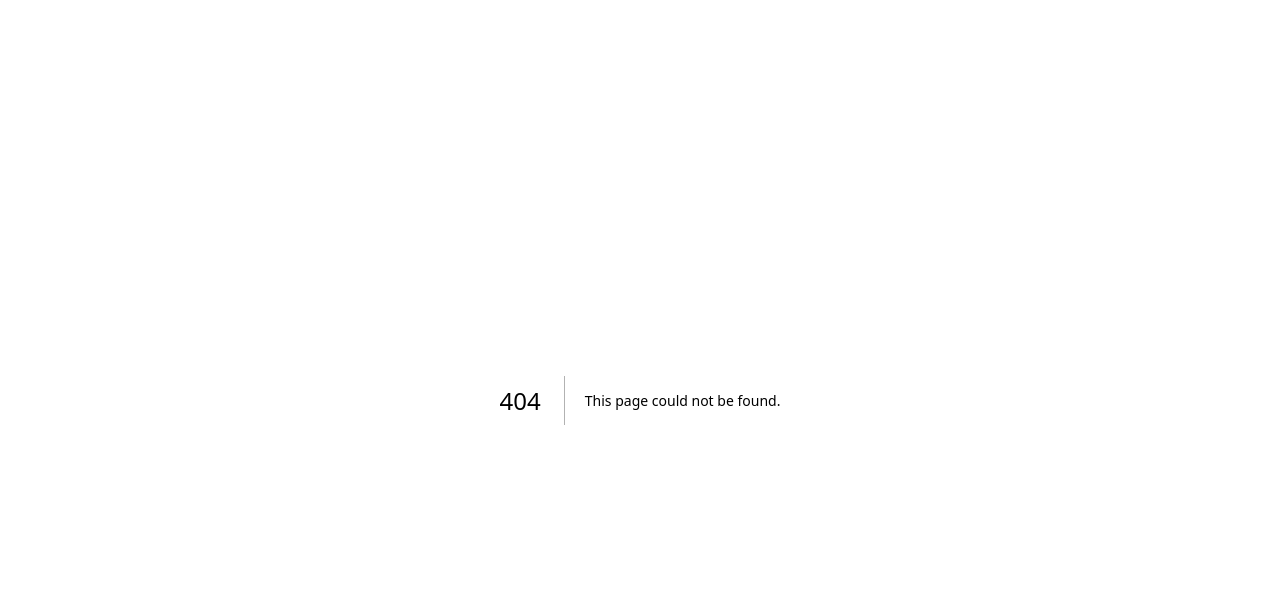
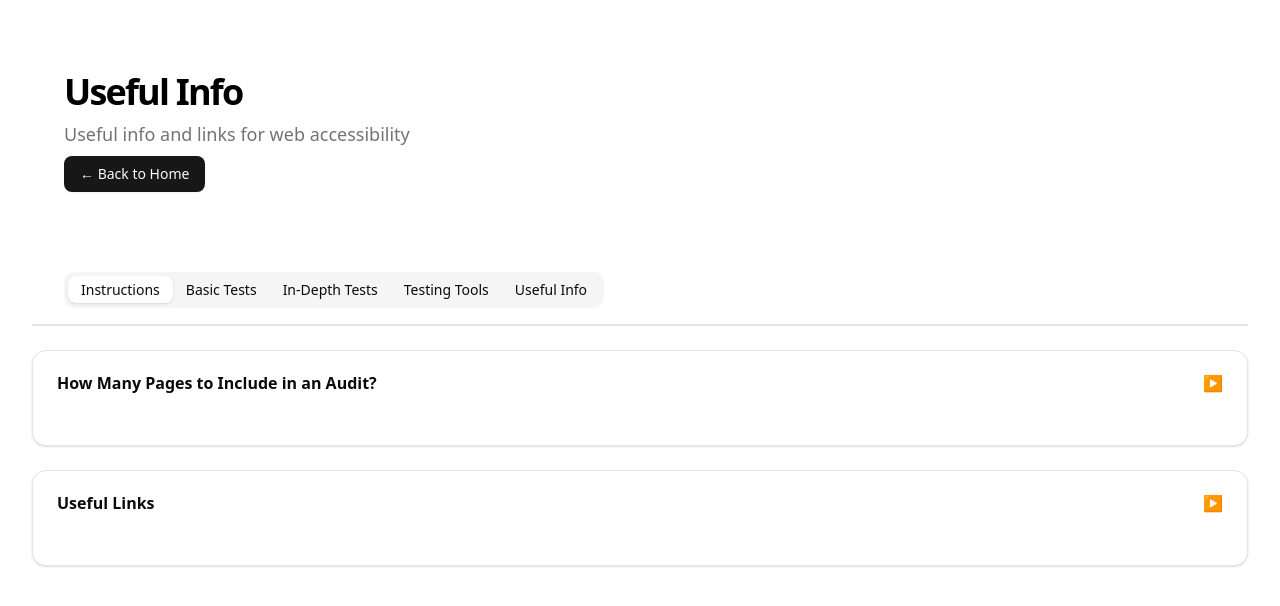
Before and after one commit to hanna-fmw/wcag-compliance-tracker, a Next.js app: page /useful-info in a window 1280 px wide. Before the commit this address had no page. Shown: the top 606 px of the page. Built offline with nearby package versions, Linux system fonts and the light colour scheme.

Commit message:
Add 'Useful Info' tab to NavigationTabs component and remove unused content from TestToolsPage for improved navigation and clarity.

```diff
--- a/app/components/NavigationTabs.js
+++ b/app/components/NavigationTabs.js
@@ -33,6 +33,12 @@ export default function NavigationTabs() {
 							onClick={() => router.push('/test-tools')}>
 							Testing Tools
 						</TabsTrigger>
+						<TabsTrigger
+							value='useful-info'
+							className='rounded-md px-3'
+							onClick={() => router.push('/useful-info')}>
+							Useful Info
+						</TabsTrigger>
 					</TabsList>
 				</Tabs>
 			</div>
--- a/app/test-tools/page.js
+++ b/app/test-tools/page.js
@@ -519,75 +519,7 @@ export default function TestToolsPage() {
 						</CardContent>
 					</Card>
 
-					{/* Pages to Include Section */}
-					<Card>
-						<CardHeader>
-							<CardTitle
-								className='flex justify-between items-center cursor-pointer'
-								onClick={() => toggleSection('pages')}>
-								How Many Pages to Include in an Audit?
-								<span
-									className={`transform transition-transform ${
-										expandedSections.pages ? 'rotate-90' : ''
-									}`}>
-									▶
-								</span>
-							</CardTitle>
-						</CardHeader>
-						<CardContent>
-							{expandedSections.pages && (
-								<div className='space-y-6'>
-									<div>
-										<h3 className='text-lg font-semibold mb-2'>Representative Sampling</h3>
-										<p className='text-muted-foreground mb-3'>
-											The audit should cover a diverse and representative selection of pages,
-											including:
-										</p>
-										<ul className='list-disc pl-6 space-y-2 text-muted-foreground'>
-											<li>Homepage</li>
-											<li>Navigation menus</li>
-											<li>Key user flows (e.g., login, forms, checkout)</li>
-											<li>Dynamic content (e.g., pop-ups, modals)</li>
-											<li>Different content types (text, images, videos, PDFs, etc.)</li>
-										</ul>
-									</div>
 
-									<div>
-										<h3 className='text-lg font-semibold mb-2'>Minimum Recommendation</h3>
-										<ul className='list-disc pl-6 space-y-2 text-muted-foreground'>
-											<li>Small websites (under 10 pages): Test all pages</li>
-											<li>Medium websites (10-100 pages): Test at least 10-15 key pages</li>
-											<li>
-												Large websites (100+ pages): Test a percentage (e.g., 5-10%) across
-												different templates and functionalities
-											</li>
-										</ul>
-									</div>
-									<div>
-										<h3 className='text-lg font-semibold mb-2'>Other Recommendations</h3>
-										<p className='pl-6 space-y-2 text-muted-foreground'>
-											Instead of evaluating every page, choose the pages and functionalities that
-											represent the broader experience of the website. For example:
-										</p>
-										<ul className='list-disc pl-6 space-y-2 text-muted-foreground'>
-											<li>Most popular pages</li>
-											<li>Range of template types</li>
-											<li>At least one service end-to-end (where possible)</li>
-											<li>
-												Other pages your stakeholders (or you) thinks really need to be tested
-											</li>
-											<li>Try to limit the amount of pages (8-10).</li>
-											<li>
-												When writing down issues you'll need to refer to screens (and sometimes
-												specific states), so it helps to list the URLs and to take screenshots of
-												all the pages and create an overview in FigJam or Miro to refer to.
-											</li>
-										</ul>
-									</div>
-								</div>
-							)}
-						</CardContent>
-					</Card>
 				</div>
 			</div>
 		</main>
--- /dev/null
+++ b/app/useful-info/page.js
@@ -0,0 +1,144 @@
+'use client'
+import Link from 'next/link'
+import { useState } from 'react'
+import { Card, CardContent, CardHeader, CardTitle } from '@/components/ui/card'
+import Hero from '../components/Hero'
+
+export default function UsefulInfoPage() {
+	const [expandedSections, setExpandedSections] = useState({
+		pages: false,
+		usefulLinks: false,
+	})
+
+	const toggleSection = (section) => {
+		setExpandedSections((prev) => ({
+			...prev,
+			[section]: !prev[section],
+		}))
+	}
+	return (
+		<main className='container mx-auto px-4 sm:px-6 lg:px-8 max-w-7xl py-6'>
+			<div className='space-y-6'>
+				<Hero title='Useful Info' description='Useful info and links for web accessibility' />
+				{/* Pages to Include Section */}
+				<Card>
+					<CardHeader>
+						<CardTitle
+							className='flex justify-between items-center cursor-pointer'
+							onClick={() => toggleSection('pages')}>
+							How Many Pages to Include in an Audit?
+							<span
+								className={`transform transition-transform ${
+									expandedSections.pages ? 'rotate-90' : ''
+								}`}>
+								▶
+							</span>
+						</CardTitle>
+					</CardHeader>
+					<CardContent>
+						{expandedSections.pages && (
+							<div className='space-y-6'>
+								<div>
+									<h3 className='text-lg font-semibold mb-2'>Representative Sampling</h3>
+									<p className='text-muted-foreground mb-3'>
+										The audit should cover a diverse and representative selection of pages,
+										including:
+									</p>
+									<ul className='list-disc pl-6 space-y-2 text-muted-foreground'>
+										<li>Homepage</li>
+										<li>Navigation menus</li>
+										<li>Key user flows (e.g., login, forms, checkout)</li>
+										<li>Dynamic content (e.g., pop-ups, modals)</li>
+										<li>Different content types (text, images, videos, PDFs, etc.)</li>
+									</ul>
+								</div>
+
+								<div>
+									<h3 className='text-lg font-semibold mb-2'>Minimum Recommendation</h3>
+									<ul className='list-disc pl-6 space-y-2 text-muted-foreground'>
+										<li>Small websites (under 10 pages): Test all pages</li>
+										<li>Medium websites (10-100 pages): Test at least 10-15 key pages</li>
+										<li>
+											Large websites (100+ pages): Test a percentage (e.g., 5-10%) across different
+											templates and functionalities
+										</li>
+									</ul>
+								</div>
+								<div>
+									<h3 className='text-lg font-semibold mb-2'>Other Recommendations</h3>
+									<p className='pl-6 space-y-2 text-muted-foreground'>
+										Instead of evaluating every page, choose the pages and functionalities that
+										represent the broader experience of the website. For example:
+									</p>
+									<ul className='list-disc pl-6 space-y-2 text-muted-foreground'>
+										<li>Most popular pages</li>
+										<li>Range of template types</li>
+										<li>At least one service end-to-end (where possible)</li>
+										<li>Other pages your stakeholders (or you) thinks really need to be tested</li>
+										<li>Try to limit the amount of pages (8-10).</li>
+										<li>
+											When writing down issues you'll need to refer to screens (and sometimes
+											specific states), so it helps to list the URLs and to take screenshots of all
+											the pages and create an overview in FigJam or Miro to refer to.
+										</li>
+									</ul>
+								</div>
+							</div>
+						)}
+					</CardContent>
+				</Card>
+				{/* Pages to Include Section */}
+				<Card>
+					<CardHeader>
+						<CardTitle
+							className='flex justify-between items-center cursor-pointer'
+							onClick={() => toggleSection('usefulLinks')}>
+							Useful Links
+							<span
+								className={`transform transition-transform ${
+									expandedSections.pages ? 'rotate-90' : ''
+								}`}>
+								▶
+							</span>
+						</CardTitle>
+					</CardHeader>
+					<CardContent>
+						{expandedSections.usefulLinks && (
+							<div className='space-y-6'>
+								<div>
+									<h3 className='text-lg font-semibold mb-2'>Webbriktlinjer</h3>
+									<p className='text-muted-foreground mb-3'>
+										<span className='font-bold'>Digg's</span> (myndigheten för digital förvaltning)
+										webbriktlinjer. Should cover all necessary checks. In Swedish, well explained:
+									</p>
+									<Link
+										className='underline text-muted-foreground mb-3'
+										href='https://www.digg.se/webbriktlinjer/alla-webbriktlinjer'>
+										Webbriktlinjer
+									</Link>{' '}
+								</div>
+								<div className='space-y-6'>
+									<div>
+										<h3 className='text-lg font-semibold mb-2'>
+											Tillgänglighetskrav på webbplatser och appar
+										</h3>
+										<p className='text-muted-foreground mb-3'>
+											<span className='font-bold'>PTS's</span> (Post- och telestyrelsen) page about
+											accessibility requirements. See section Tillgänglighetskrav på webbplatser och
+											appar:
+										</p>
+										<Link
+											className='underline text-muted-foreground mb-3'
+											href='https://pts.se/digital-inkludering/digin/lagkrav/introduktion-till-tillganglighetsdirektivet/vilka-ar-kraven/tillganglighetskrav/'>
+											Accessibility requirements
+										</Link>
+									</div>
+								</div>
+							</div>
+						)}
+					</CardContent>
+				</Card>
+			</div>
+		</main>
+	)
+}
```
